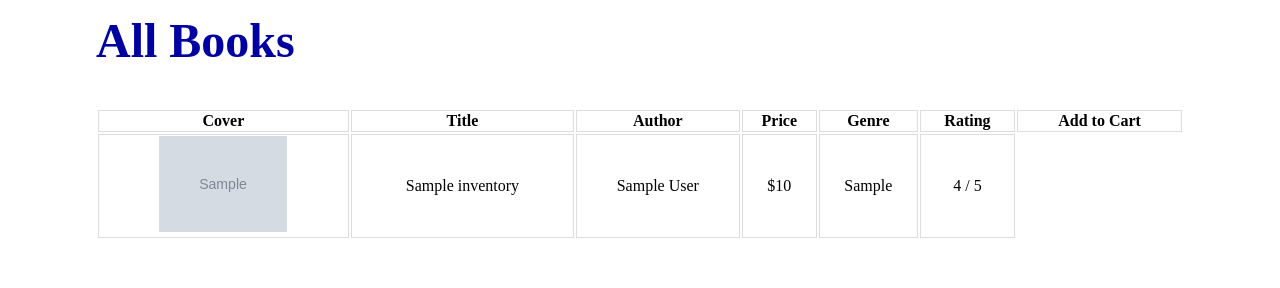
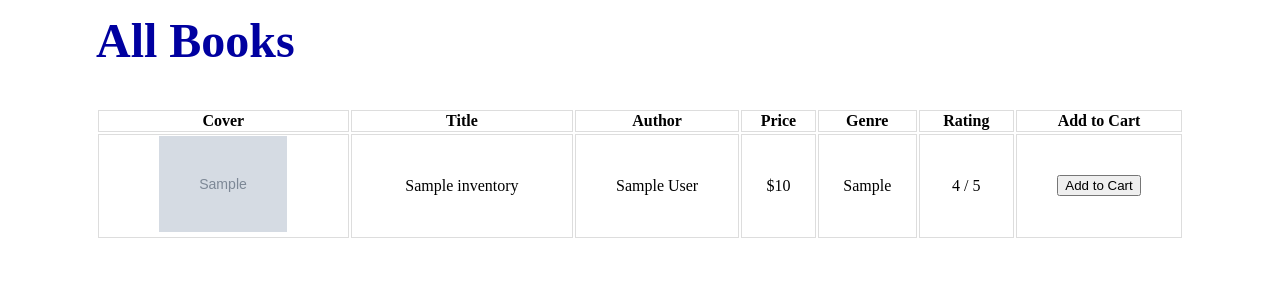
Before and after one commit to reoyamanaka/bookstore, a PHP site: page / in a window 1280 px wide. Shown: the part 1362-1650 px from the top of the page. Run offline with PHP 8.4, Linux system fonts and the light colour scheme; tables that the repository leaves empty or names only in its code hold one stand-in row (values such as "Sample post"); grey boxes marked "Sample" are stand-in pictures; data that the repository does not hold is empty.

Commit message:
added add-to-cart button for each book

```diff
--- a/php/displayBook.php
+++ b/php/displayBook.php
@@ -26,7 +26,7 @@ function displayBook($id){
       <td>$$price</td>
       <td>$genre</td>
       <td>$rating / 5</td>
-
+      <td><button onclick='addToCart($id)'>Add to Cart</button></td>
     </tr>
     ";
 }
```
